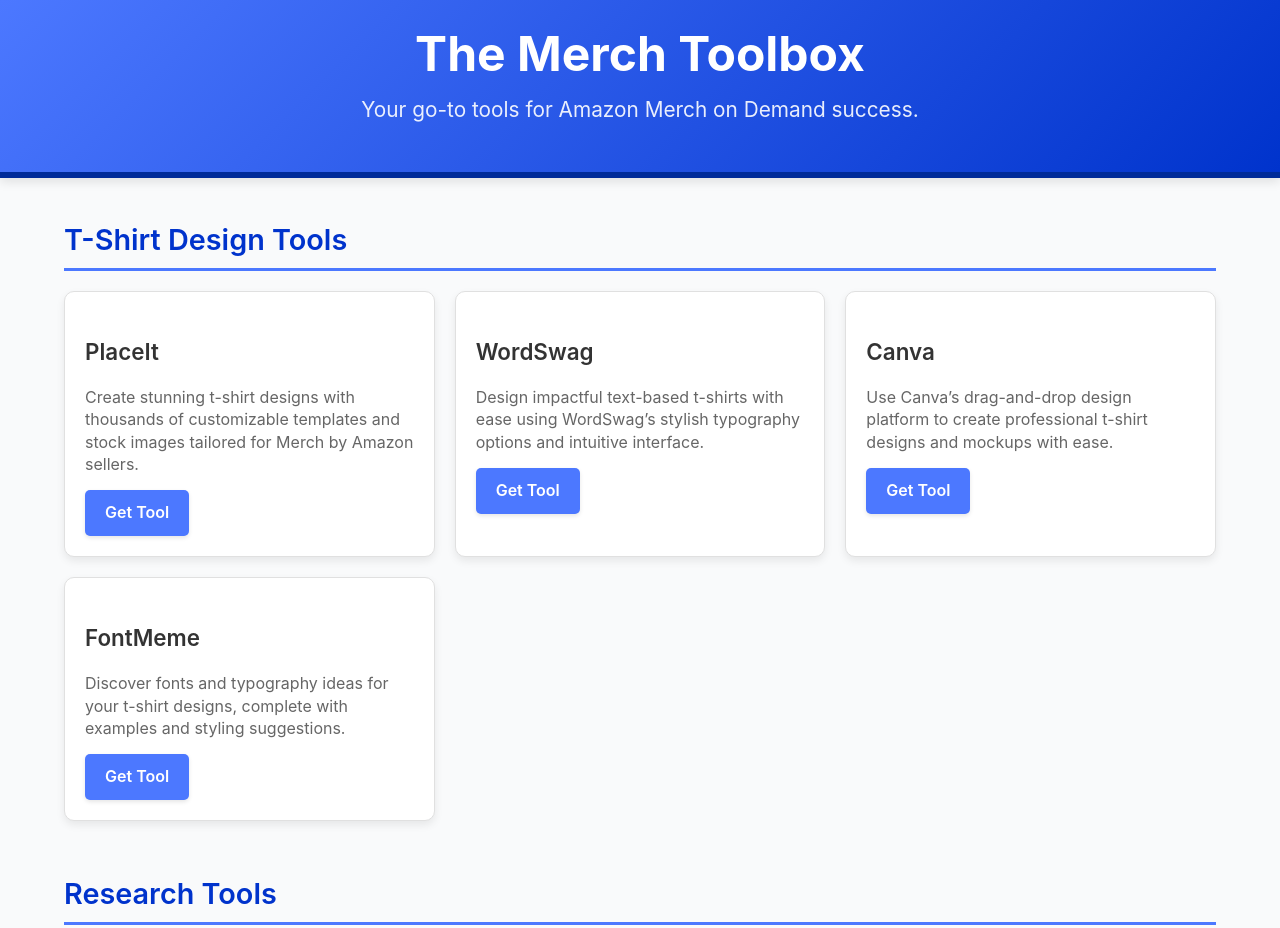
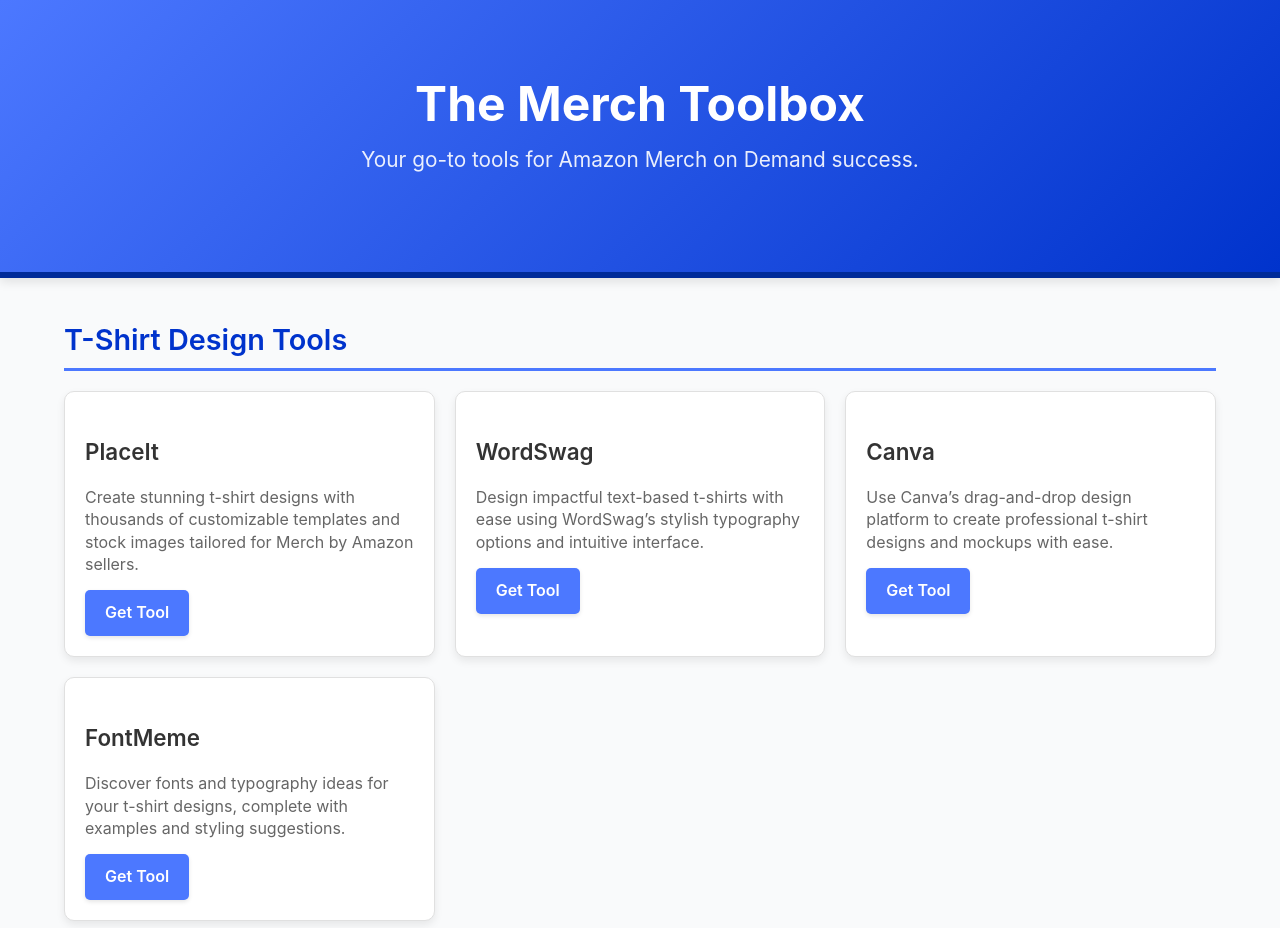
Before and after one commit to merchtoolbox/merchtoolbox.github.io, a plain HTML site: page index.html in a window 1280 px wide. Shown: the top 928 px of the page. Drawn offline with Linux system fonts and the light colour scheme.

Commit message:
Update styles.css

```diff
--- a/styles.css
+++ b/styles.css
@@ -21,7 +21,7 @@ header {
     background: linear-gradient(135deg, #4c78ff, #0033cc);
     color: #fff;
     text-align: center;
-    padding: 10px 10px;
+    padding: 60px 10px;
     border-bottom: 6px solid #002b99;
     box-shadow: 0 4px 10px rgba(0, 0, 0, 0.1);
 }
```
